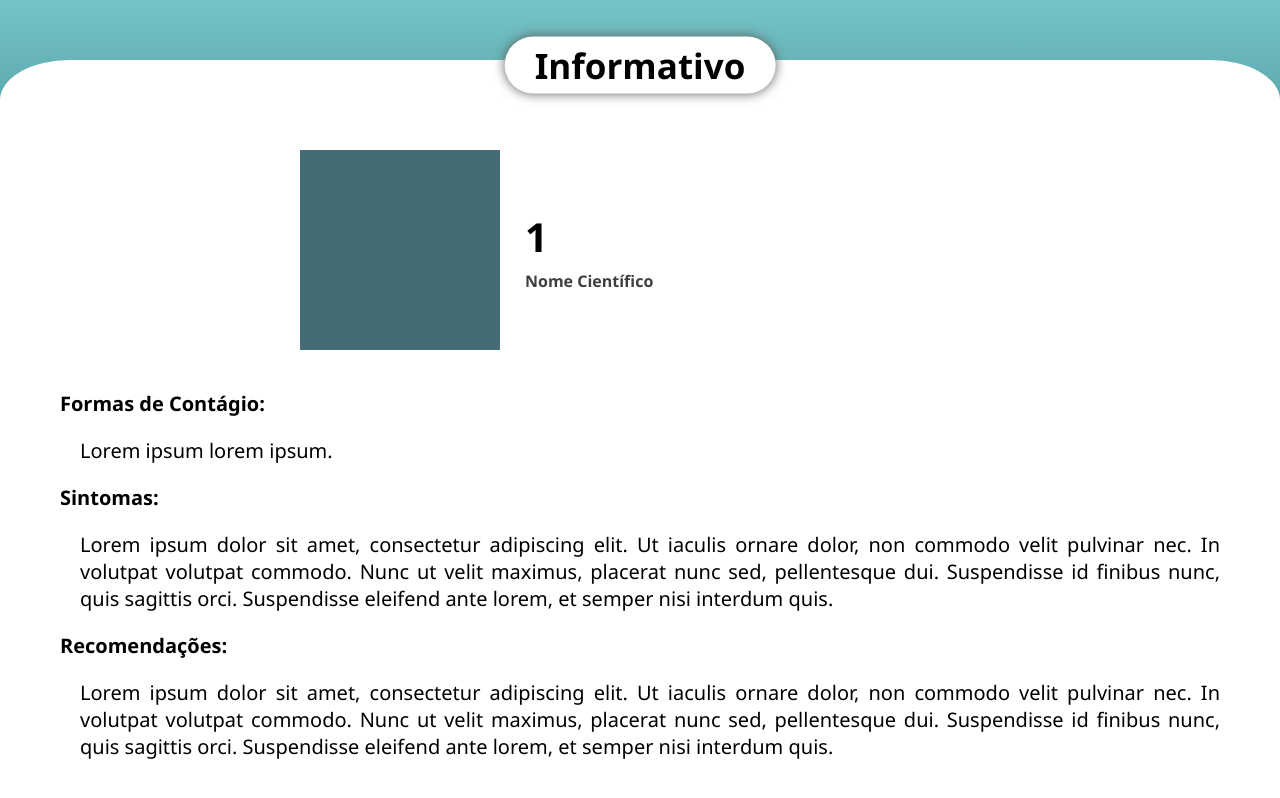
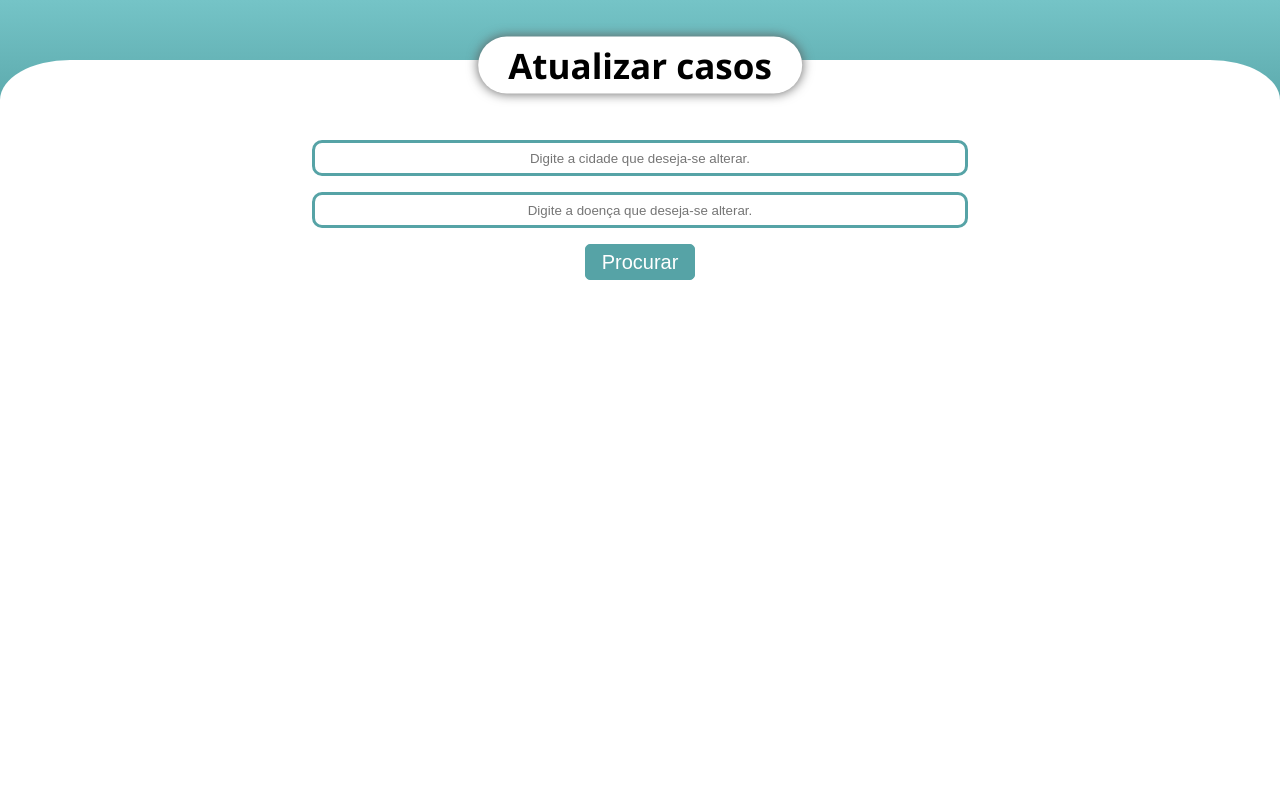
Before and after one commit to srmacario/idqbrn, a React (Create React App) app: page /info/1 in a window 1280 px wide. Shown: the top 798 px of the page. Built offline with nearby package versions, Linux system fonts and the light colour scheme.

Commit message:
css modules added

```diff
--- a/src/App.js
+++ b/src/App.js
@@ -2,16 +2,20 @@ import './App.css'
 import MapDashboard from './components/MapDashboard'
 import Informations from './components/Informations'
 import { BrowserRouter, Routes, Route } from "react-router-dom";
+import UpdateCases from './components/UpdateCases';
 
 function App() {
   return (
-    <>
+    /*<>
       <BrowserRouter>
         <Routes>
           <Route path="/" element={<MapDashboard />} />
           <Route path="/info/:doencaNome" element={<Informations />} />
         </Routes>
       </BrowserRouter>
+    </>*/
+    <>
+      <UpdateCases/>
     </>
   );
 }
--- a/src/components/Informations.js
+++ b/src/components/Informations.js
@@ -1,4 +1,4 @@
-import "./css/styleCorpo.css";
+import stylesCorpo from "./css/stylesCorpo.module.css"
 import React from 'react'
 import { useParams } from "react-router-dom";
 
@@ -6,28 +6,28 @@ export default function Informations() {
     let { doencaNome } = useParams();
     return (
         <>
-            <div className="cabecalho">
-                <div className="pagina">Informativo</div>
+            <div className={stylesCorpo.cabecalho}>
+                <div className={stylesCorpo.pagina}>Informativo</div>
             </div>
-            <div className="corpo">
-                <div className="doenca">
-                    <div className="caixa">
+            <div className={stylesCorpo.corpo}>
+                <div className={stylesCorpo.doenca}>
+                    <div className={stylesCorpo.caixa}>
                     </div>
-                    <div className="identificacao">
-                        <p className="nome">{doencaNome}</p>
-                        <p className="sub-nome">Nome Científico</p>
+                    <div className={stylesCorpo.identificacao}>
+                        <p className={stylesCorpo.nome}>{doencaNome}</p>
+                        <p className={stylesCorpo['sub-nome']}>Nome Científico</p>
                     </div>
                 </div>
-                <div className="conteudo">
-                    <p className="info">Formas de Contágio: </p>
-                    <p className="dados">Lorem ipsum lorem ipsum.</p>
-                    <p className="info">Sintomas: </p>
-                    <p className="dados">Lorem ipsum dolor sit amet, consectetur adipiscing elit. Ut iaculis ornare dolor, non
+                <div className={stylesCorpo.conteudo}>
+                    <p className={stylesCorpo.info}>Formas de Contágio: </p>
+                    <p className={stylesCorpo.dados}>Lorem ipsum lorem ipsum.</p>
+                    <p className={stylesCorpo.info}>Sintomas: </p>
+                    <p className={stylesCorpo.dados}>Lorem ipsum dolor sit amet, consectetur adipiscing elit. Ut iaculis ornare dolor, non
                         commodo velit pulvinar nec. In volutpat volutpat commodo. Nunc ut velit maximus, placerat nunc sed,
                         pellentesque dui. Suspendisse id finibus nunc, quis sagittis orci. Suspendisse eleifend ante lorem, et
                         semper nisi interdum quis.</p>
-                    <p className="info">Recomendações: </p>
-                    <p className="dados">Lorem ipsum dolor sit amet, consectetur adipiscing elit. Ut iaculis ornare dolor, non
+                    <p className={stylesCorpo.info}>Recomendações: </p>
+                    <p className={stylesCorpo.dados}>Lorem ipsum dolor sit amet, consectetur adipiscing elit. Ut iaculis ornare dolor, non
                         commodo velit pulvinar nec. In volutpat volutpat commodo. Nunc ut velit maximus, placerat nunc sed,
                         pellentesque dui. Suspendisse id finibus nunc, quis sagittis orci. Suspendisse eleifend ante lorem, et
                         semper nisi interdum quis.</p>
--- a/src/components/Mapa.js
+++ b/src/components/Mapa.js
@@ -1,4 +1,4 @@
-import "./css/stylesMapa.css";
+import stylesMapa from "./css/stylesMapa.module.css"
 import React from 'react';
 import { MapContainer, TileLayer, Marker, Popup } from 'react-leaflet';
 import * as L from 'leaflet'
@@ -27,7 +27,7 @@ var bounds = new L.LatLngBounds(new L.LatLng(-90, -180), new L.LatLng(90, 180));
 
 export default function Mapa({ markersArray }) {
     return (
-        <MapContainer id="map" center={[-14.613282, -48.484189]} zoom={5} scrollWheelZoom={true} maxBounds={bounds} maxBoundsViscosity={1.0}>
+        <MapContainer id = {stylesMapa.map}/*id="map"*/ center={[-14.613282, -48.484189]} zoom={5} scrollWheelZoom={true} maxBounds={bounds} maxBoundsViscosity={1.0}>
             <TileLayer
                 attribution='© OpenStreetMap'
                 url="https://api.maptiler.com/maps/voyager/{z}/{x}/{y}.png?key=jtOqBSIykHSBkZTIYEDL"
--- a/src/components/NewCheckbox.js
+++ b/src/components/NewCheckbox.js
@@ -1,3 +1,4 @@
+import stylesMapa from "./css/stylesMapa.module.css"
 import React from "react";
 
 export default class NewCheckbox extends React.Component {
@@ -16,7 +17,7 @@ export default class NewCheckbox extends React.Component {
         return <>
             <input type="checkbox" id={this.props.id} onChange={this.props.onChange} onClick={() => this.setState({ show: !this.state.show })} value={this.props.value} defaultChecked={this.props.defaultChecked} />
             <label htmlFor={this.props.id} >{this.props.value}</label>
-            {this.state.show ? <button className="outline" onClick={() => this.openPage()}>Mais Informações...</button> : null}
+            {this.state.show ? <button className={stylesMapa.outline} onClick={() => this.openPage()}>Mais Informações...</button> : null}
         </>;
     }
 }
--- a/src/components/UpdateCases.js
+++ b/src/components/UpdateCases.js
@@ -1,4 +1,5 @@
-import "./css/styleCorpo.css";
+//import "./css/styleCorpo.css";
+import stylesCorpo from "./css/stylesCorpo.module.css"
 import React, { useState } from 'react'
 import { useParams } from "react-router-dom";
 function UpdateCases(){
@@ -11,17 +12,17 @@ function UpdateCases(){
 
     return(
         <>
-            <div className="cabecalho">
-                <div className="pagina">Atualizar número de casos</div>
+            <div className={stylesCorpo.cabecalho}>
+                <div className={stylesCorpo.pagina}>Atualizar casos</div>
             </div>
 
-            <div className="corpo">
+            <div className={stylesCorpo.corpo}>
                 <form onSubmit={searchDatabase}/>
                 <form>
                     <div>
                         {/* <label htmlFor = "city">Cidade:</label> */}
                         <input
-                        className="insertcity"
+                            className={stylesCorpo.insertcity}
                             type="text"
                             id="city"
                             name="city"
@@ -36,7 +37,7 @@ function UpdateCases(){
                     <div>
                         {/* <label htmlFor = "disease">Doença:</label> */}
                         <input
-                        className="insertdisease"
+                            className={stylesCorpo.insertdisease}
                             type="text"
                             id="disease"
                             name="disease"
@@ -49,7 +50,7 @@ function UpdateCases(){
                     <p></p>
                     <p></p>
                     <div>
-                        <input className= "searchByDiseaseAndCity" type="submit" value="Procurar"/>
+                        <input className={stylesCorpo.searchByDiseaseAndCity} type="submit" value="Procurar"/>
                     </div>
                 </form>
             </div>
--- /dev/null
+++ b/src/components/css/stylesCorpo.module.css
@@ -0,0 +1,206 @@
+.conteudo {
+	overflow-x: hidden;
+}
+
+.cabecalho {
+	position: absolute;
+	top: 0;
+	left: 0;
+	width: 100%;
+	height: 130px;
+	background: linear-gradient(180deg, rgba(117, 196, 199, 1) 0%, rgba(86, 163, 166, 1) 100%);
+}
+
+.pagina {
+	position: absolute;
+	top: 50%;
+	left: 50%;
+	transform: translate(-50%, -50%);
+	text-align: center;
+	font-weight: bold;
+	border-radius: 50px;
+	width: auto;
+	height: auto;
+	padding: 5px 30px 5px 30px;
+	font-size: 35px;
+	background: white;
+	filter: drop-shadow(0px 0px 6px rgb(92, 92, 92));
+	font-family: 'Segoe UI', Tahoma, Geneva, Verdana, sans-serif;
+
+	/*Trazer para a frente*/
+	z-index: 1;
+}
+
+.corpo {
+	position: absolute;
+	top: 60px;
+	left: 0;
+	width: 100%;
+	height: 100%;
+	padding-top: 80px;
+	border-top-right-radius: 70px 40px;
+	border-top-left-radius: 70px 40px;
+	background: white;
+}
+
+.doenca {
+	position: absolute;
+	transform: translate(-50%, 0);
+	left: 50%;
+	width: 700px;
+	height: 210px;
+	margin: 5px;
+}
+
+.caixa {
+	display: inline-block;
+	vertical-align: top;
+	width: 200px;
+	height: 200px;
+	background: #446C74;
+	margin: 5px;
+}
+
+.identificacao {
+	position: relative;
+	transform: translate(0, -50%);
+	top: 50%;
+	display: inline-block;
+	vertical-align: top;
+	font-family: 'Segoe UI', Tahoma, Geneva, Verdana, sans-serif;
+}
+
+.nome,
+.sub-nome {
+	margin: 0;
+	padding: 3px 20px 3px 20px;
+}
+
+.nome {
+	font-size: 40px;
+	font-weight: bold;
+}
+
+.sub-nome {
+	font-weight: bold;
+	color: #3F3F3F;
+}
+
+.conteudo {
+	position: relative;
+	top: 230px;
+	margin-left: 60px;
+	margin-right: 60px;
+	text-align: justify;
+	font-family: 'Segoe UI', Tahoma, Geneva, Verdana, sans-serif;
+	padding-bottom: 100px;
+}
+
+.info {
+	font-weight: bold;
+	font-size: 20px;
+}
+
+.dados {
+	font-size: 20px;
+	margin-left: 20px;
+}
+.insertcity{
+	width: 50%;
+  	border: 3px solid #56A3A6;
+  	padding: 5px;
+  	height: 20px;
+  	border-radius: 10px 10px 10px 10px;
+  	outline: none;
+  	color: #9DBFAF;
+	text-align: center;
+	margin:auto;
+	display: flex;
+	left:50%;
+}
+.insertcity:focus{
+	color: #56A3A6;
+}
+.insertcity:active{
+	color: #56A3A6;
+}
+.insertdisease{
+	width: 50%;
+	border: 3px solid #56A3A6;
+	padding: 5px;
+	height: 20px;
+	border-radius: 10px 10px 10px 10px;
+	outline: none;
+	color: #9DBFAF;
+  	text-align: center;
+	margin:auto;
+	display: flex;
+	left:50%;
+
+
+}
+.insertdisease:focus{
+	color: #56A3A6;
+}
+.insertdisease:active{
+	color: #56A3A6;
+}
+.insertNumberofCases{
+	width: 50%;
+	border: 3px solid #56A3A6;
+	padding: 5px;
+	height: 20px;
+	border-radius: 10px 10px 10px 10px;
+	outline: none;
+	color: #9DBFAF;
+  	text-align: center;
+	margin:auto;
+	display: flex;
+	left:50%;
+
+
+}
+.insertNumberofCases:focus{
+	color: #56A3A6;
+}
+.insertNumberofCases:active{
+	color: #56A3A6;
+}
+
+
+
+
+.searchByDiseaseAndCity {
+	width: 110px;
+  	height: 36px;
+  	border: 1px solid #56A3A6;
+
+  	background: #56A3A6;
+  	text-align: center;
+
+	margin: auto;
+	display:flex;
+
+	left:50%;
+  	color: #fff;
+  	border-radius: 5px 5px 5px 5px;
+  	cursor: pointer;
+  	font-size: 20px;
+}
+.inputNumber{
+	width: 110px;
+	height: 36px;
+	border: 1px solid #56A3A6;
+
+	background: #56A3A6;
+	text-align: center;
+
+  	margin: auto;
+  	display:flex;
+
+  	left:50%;
+	color: #fff;
+	border-radius: 5px 5px 5px 5px;
+	cursor: pointer;
+	font-size: 20px;
+}
```
Also changed, not shown: src/components/MenuNav.js (+9 -8 lines), src/components/UpdateCasesNumber.js (+9 -8 lines), src/components/css/stylesMapa.module.css (renamed from src/components/css/stylesMapa.css). Lines whose indentation alone changed are shown as unchanged.
